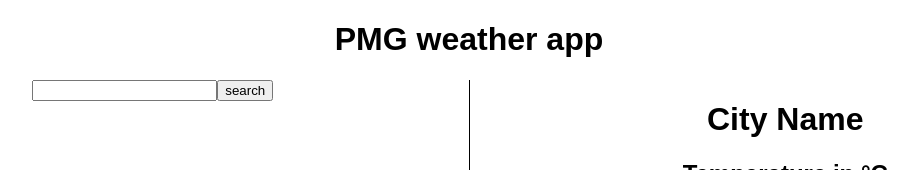
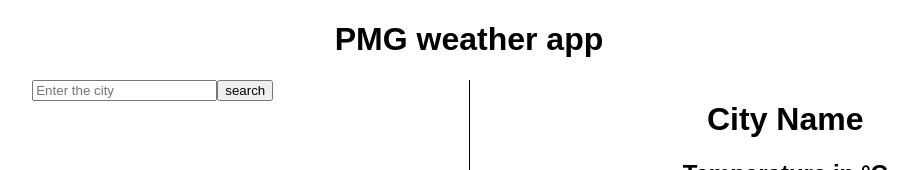
Before and after one commit to akio-q/pmg-weather-app, a React (Create React App) app: page / in a window 1280 px wide. Shown: the top 170 px of the page, without its empty margins (171-1089 px from the left). Built offline with nearby package versions, Linux system fonts and the light colour scheme.

Commit message:
add placeholder to input

```diff
--- a/src/App.js
+++ b/src/App.js
@@ -30,7 +30,10 @@ function App() {
       <h1>PMG weather app</h1>
       <div className="container">
         <div className="left-panel">
-          <input id="search" value={city} onChange={(e) => setCity(e.target.value)}></input>
+          <input id="search"
+            value={city}
+            onChange={(e) => setCity(e.target.value)}
+            placeholder='Enter the city' />
           <button onClick={updateWeather}>search</button>
         </div>
 
```
